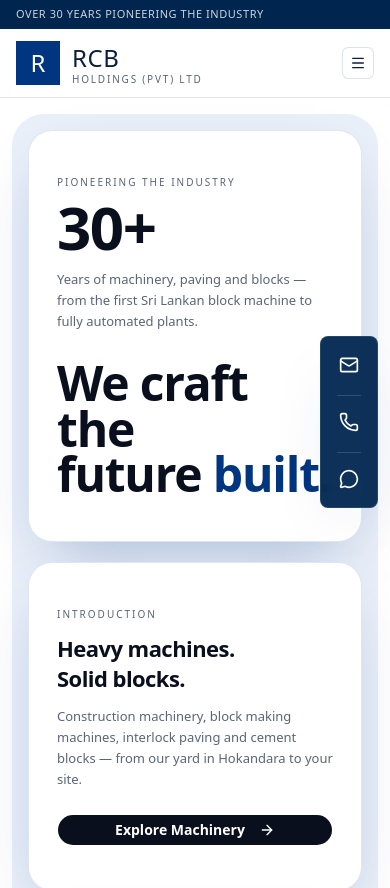
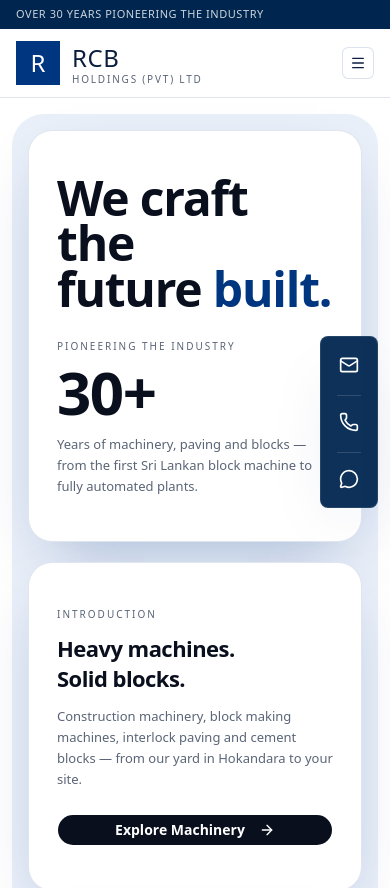
Before and after one commit to harindujayakody/rcb-rethink, a Next.js app: page / in a window 390 px wide. Shown: the top 888 px of the page. Built offline with nearby package versions, Linux system fonts and the light colour scheme.

Commit message:
Mobile hero: headline leads, stat follows in stacked layout

```diff
--- a/src/app/page.tsx
+++ b/src/app/page.tsx
@@ -62,7 +62,7 @@ export default function Home() {
           {/* top card: stat | headline */}
           <Card className="rounded-[1.5rem] border border-line bg-white shadow-lift">
             <div className="grid lg:grid-cols-[29%_1fr]">
-              <CardContent className="p-7 sm:p-9">
+              <CardContent className="order-2 p-7 sm:p-9 lg:order-1">
                 <p className="font-mono text-[10px] uppercase tracking-[0.2em] text-steel">
                   Pioneering the industry
                 </p>
@@ -74,7 +74,7 @@ export default function Home() {
                   Lankan block machine to fully automated plants.
                 </p>
               </CardContent>
-              <CardContent className="p-7 pt-0 sm:p-9 lg:pt-9">
+              <CardContent className="order-1 p-7 pb-0 sm:p-9 sm:pb-0 lg:order-2 lg:pb-9">
                 <h1 className="text-5xl font-black leading-[0.95] tracking-tight text-[#0a0f1e] sm:text-6xl xl:text-7xl">
                   We craft the
                   <br />
```
